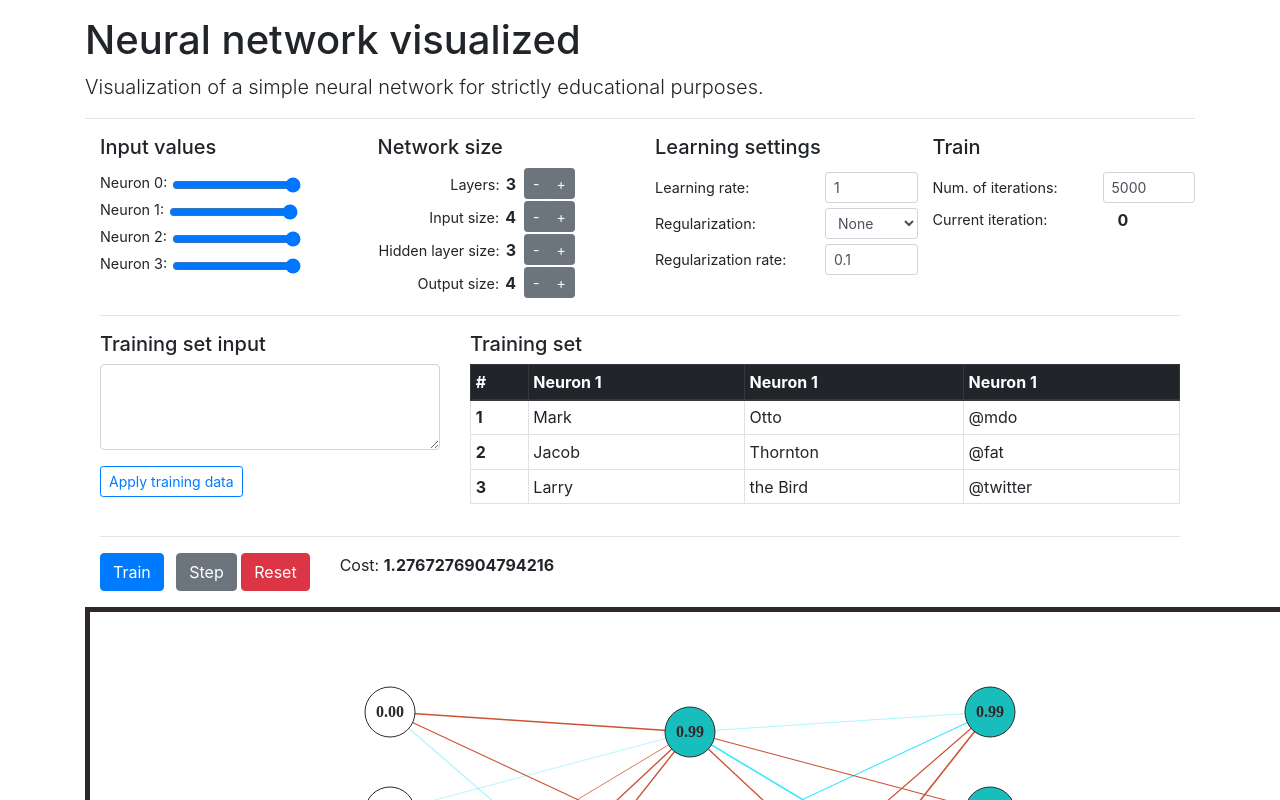
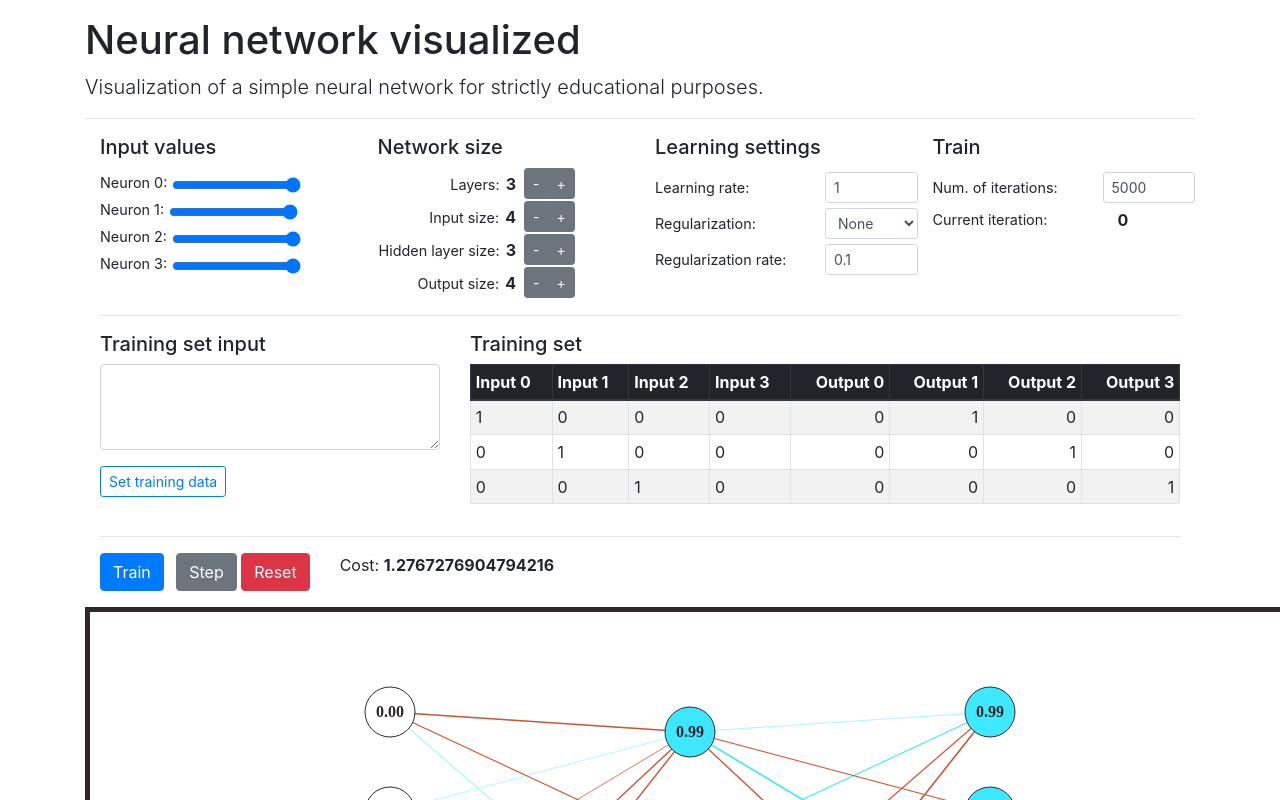
Before and after one commit to PetrKubes97/ts-neural-network, a website built with webpack: page index.html in a window 1280 px wide. Shown: the top 800 px of the page. Built offline with nearby package versions, Linux system fonts and the light colour scheme.

Commit message:
add training set UI

```diff
--- a/index.html
+++ b/index.html
@@ -68,40 +68,18 @@
       <div class="row">
         <div class="col-4">
           <h5>Training set input</h5>
-          <textarea class="form-control" id="exampleFormControlTextarea1" rows="3"></textarea>
-          <button type="button" class="btn btn-outline-primary btn-sm mt-3">Apply training data</button>
+          <textarea class="form-control" id="training-set-input" rows="3"></textarea>
+          <button type="button" class="btn btn-outline-primary btn-sm mt-3" onclick="setTrainingData()">Set training data</button>
         </div>
         <div class="col-8">
           <h5>Training set</h5>
-          <div id="training-set-output"></div>
-          <table class="table table-sm table-bordered table-hover">
+          <table class="table table-sm table-bordered table-hover table-striped">
             <thead class="thead-dark">
-              <tr>
-                <th scope="col">#</th>
-                <th scope="col">Neuron 1</th>
-                <th scope="col">Neuron 1</th>
-                <th scope="col">Neuron 1</th>
+              <tr id="training-set-neurons-output">
+
               </tr>
             </thead>
-            <tbody>
-              <tr>
-                <th scope="row">1</th>
-                <td>Mark</td>
-                <td>Otto</td>
-                <td>@mdo</td>
-              </tr>
-              <tr>
-                <th scope="row">2</th>
-                <td>Jacob</td>
-                <td>Thornton</td>
-                <td>@fat</td>
-              </tr>
-              <tr>
-                <th scope="row">3</th>
-                <td>Larry</td>
-                <td>the Bird</td>
-                <td>@twitter</td>
-              </tr>
+            <tbody id="training-set-data-output">
             </tbody>
           </table>
         </div>
--- a/src/Visualizer.ts
+++ b/src/Visualizer.ts
@@ -94,7 +94,7 @@ export class Visualizer {
     if (drawableNeuron.isBias)
       this.ctx.fillStyle = `rgba(46,40,42, 1)`;
     else
-      this.ctx.fillStyle = `rgba(23, 190, 187, ${drawableNeuron.activation})`;
+      this.ctx.fillStyle = `rgba(61, 232, 255, ${drawableNeuron.activation})`;
     this.ctx.strokeStyle = `rgb(46,40,42, 1)`
     this.ctx.lineWidth = 1;
     this.ctx.arc(drawableNeuron.x, drawableNeuron.y, 25, 0, 2 * Math.PI);
--- a/src/index.ts
+++ b/src/index.ts
@@ -1,6 +1,6 @@
 import { Visualizer } from './Visualizer';
 import { NeuralCore } from './neuralNetwork/NeuralCore';
-import { Regularizations } from './neuralNetwork/HelperObjects';
+import { Regularizations, TrainSample } from './neuralNetwork/HelperObjects';
 
 (window as any).slide = (i: number, value: number) => {
   input[i] = value;
@@ -58,6 +58,20 @@ import { Regularizations } from './neuralNetwork/HelperObjects';
   visualizer.draw(neuralCore.getNeurons(), neuralCore.getConnections());
 }
 
+(window as any).setTrainingData = () => {
+  try {
+    const dataArr = JSON.parse(trainingSetInput.value);
+    neuralCore.setTrainingSamples([]);
+    dataArr.forEach((sample) => {
+      neuralCore.addTrainingSet(sample[0], sample[1]);
+    });
+
+    updateUI();
+  } catch (err) {
+    alert(err);
+  }
+}
+
 (window as any).reset = () => {
   neuralCore.reset();
   neuralCore.evaluate(input);
@@ -87,6 +101,10 @@ let itersInput: HTMLInputElement;
 let regTypeInput: HTMLInputElement;
 let regRateInput: HTMLInputElement;
 
+let trainingSetLabelsOutput: HTMLElement;
+let trainingSetDataOutput: HTMLElement;
+let trainingSetInput: HTMLInputElement;
+
 const main = () => {
   const content: HTMLCanvasElement = document.getElementById('content') as HTMLCanvasElement;
   inputControls = document.getElementById('input-controls');
@@ -97,6 +115,9 @@ const main = () => {
   itersInput = document.getElementById('iters-input') as HTMLInputElement;
   regTypeInput = document.getElementById('regularization-type-input') as HTMLInputElement;
   regRateInput = document.getElementById('regularization-rate-input') as HTMLInputElement;
+  trainingSetDataOutput = document.getElementById('training-set-data-output') as HTMLInputElement;
+  trainingSetLabelsOutput = document.getElementById('training-set-neurons-output') as HTMLInputElement;
+  trainingSetInput = document.getElementById('training-set-input') as HTMLInputElement;
 
   visualizer = new Visualizer(content);
 
@@ -160,6 +181,30 @@ const updateUI = () => {
 
   iter.innerHTML = neuralCore.getIteration().toString();
   cost.innerHTML = neuralCore.getCost().toString();
+
+  // Add training set data labels
+  let labels = '';
+  for (let i = 0; i < neuralCore.getInputSize(); i++) {
+    labels += `<th scope='col'>Input ${i}</th>`;
+  }
+  for (let i = 0; i < neuralCore.getOutputSize(); i++) {
+    labels += `<th scope='col' style="text-align: right">Output ${i}</th>`;
+  }
+  trainingSetLabelsOutput.innerHTML = labels;
+
+  // Add training data
+  let trainingData = '';
+  neuralCore.getTrainingSamples().forEach(sample => {
+    trainingData += '<tr>';
+    sample.input.forEach(val => {
+      trainingData += `<td>${val}</td>`;
+    });
+    sample.output.forEach(val => {
+      trainingData += `<td style="text-align: right">${val}</td>`;
+    });
+    trainingData += '</tr>';
+  });
+  trainingSetDataOutput.innerHTML = trainingData;
 }
 
 const addLayerControlRow = (label: string, size: string, onclickPos: string, onclickNeg: string): string => {
--- a/src/neuralNetwork/HelperObjects.ts
+++ b/src/neuralNetwork/HelperObjects.ts
@@ -3,7 +3,7 @@ import { Connection } from "./Connection";
 export interface Activation {
   der(x: number): number;
   output(x: number): number;
-}
+};
 
 export const SIGMOID: Activation = {
   output: (x: number): number => 1 / (1 + Math.exp(-x)),
--- a/src/neuralNetwork/NeuralCore.ts
+++ b/src/neuralNetwork/NeuralCore.ts
@@ -379,4 +379,12 @@ export class NeuralCore {
   public setRegularizationRate(rate: number) {
     this.lambda = rate;
   }
+
+  public getTrainingSamples() {
+    return this.trainSamples;
+  }
+
+  public setTrainingSamples(samples: TrainSample[]) {
+    this.trainSamples = samples;
+  }
 }
```
Also changed, not shown: dist/main.js.
